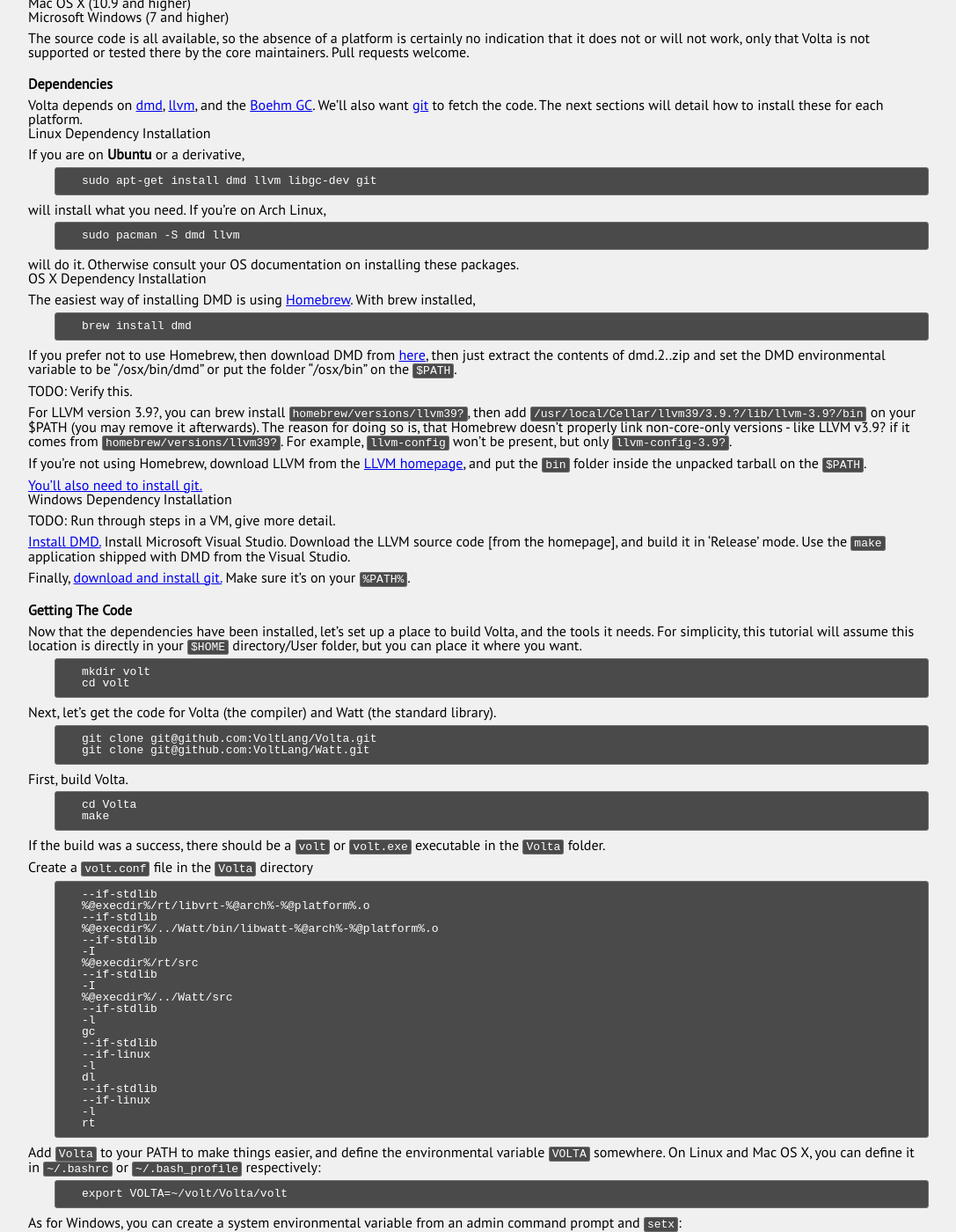
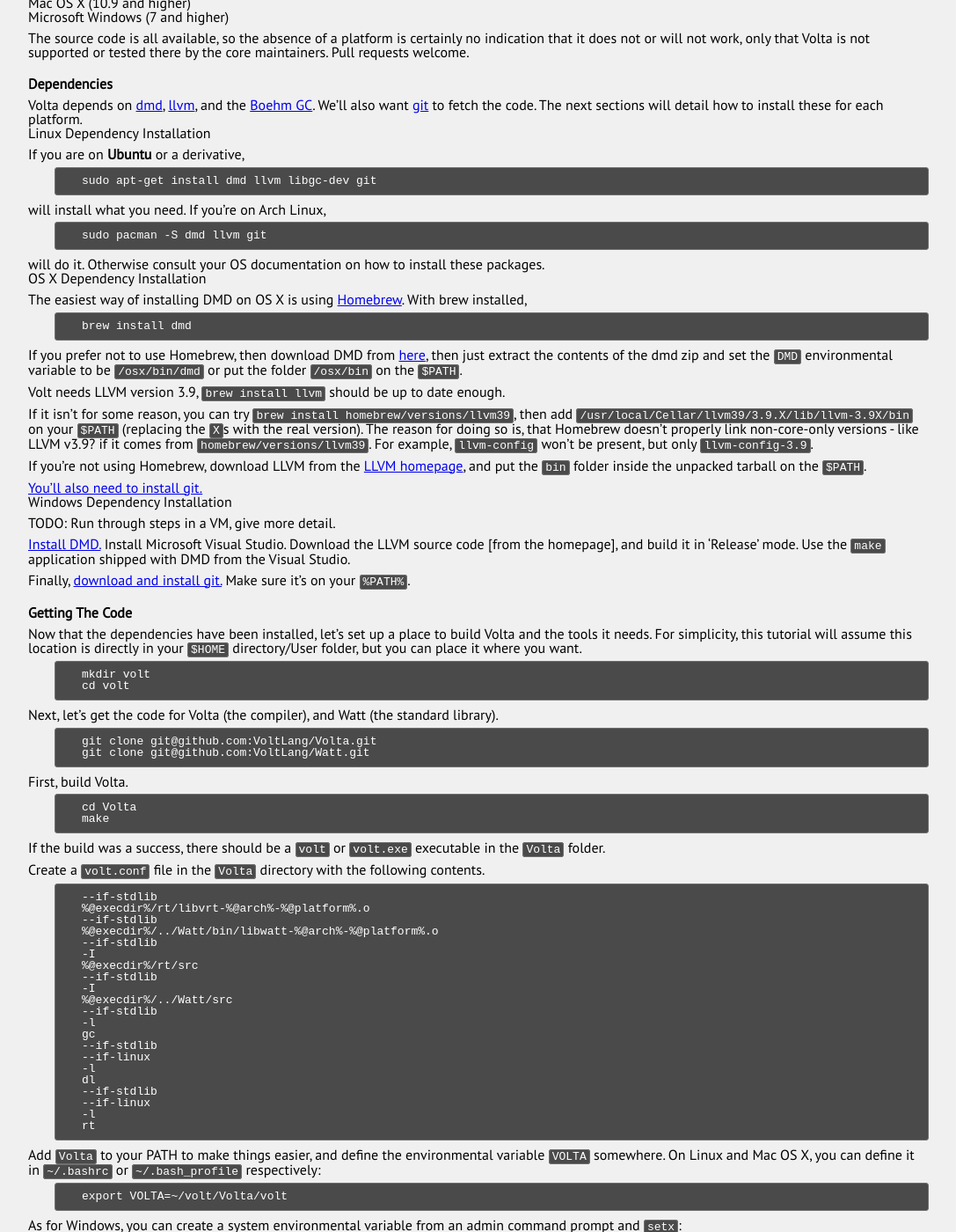
Before and after one commit to VoltLang/Website, a Jekyll site: the page built from doc/tvpl/c2-setup.md, in a window 1280 px wide and 1400 px high, scrolled down 373 px. Shown: the whole window at 88% size, without its empty margins (96-1183 px from the left). Built offline with Jekyll 4.4.1, drawn with Linux system fonts in a browser that asks for light colours; some of the changed text lies outside the part shown.

Commit message:
doc: tvpl: Chapter 2 phrasing, verify mac instructions.

```diff
--- a/doc/tvpl/c2-setup.md
+++ b/doc/tvpl/c2-setup.md
@@ -30,21 +30,21 @@
 
 will install what you need. If you're on *Arch Linux*,
 
-	sudo pacman -S dmd llvm
+	sudo pacman -S dmd llvm git
 
-will do it. Otherwise consult your OS documentation on installing these packages.
+will do it. Otherwise consult your OS documentation on how to install these packages.
 
 #### OS X Dependency Installation
 
-The easiest way of installing DMD is using [Homebrew](brew.sh). With brew installed,
+The easiest way of installing DMD on OS X is using [Homebrew](brew.sh). With brew installed,
 
 	brew install dmd
 
-If you prefer not to use Homebrew, then download DMD from [here](http://dlang.org/download.html), then just extract the contents of dmd.2..zip and set the DMD environmental variable to be "/osx/bin/dmd" or put the folder "/osx/bin" on the `$PATH`.
+If you prefer not to use Homebrew, then download DMD from [here](http://dlang.org/download.html), then just extract the contents of the dmd zip and set the `DMD` environmental variable to be `/osx/bin/dmd` or put the folder `/osx/bin` on the `$PATH`.
 
-*TODO: Verify this.*
+Volt needs LLVM version 3.9, `brew install llvm` should be up to date enough.
 
-For LLVM version 3.9?, you can brew install `homebrew/versions/llvm39?`, then add `/usr/local/Cellar/llvm39/3.9.?/lib/llvm-3.9?/bin` on your $PATH (you may remove it afterwards). The reason for doing so is, that Homebrew doesn’t properly link non-core-only versions - like LLVM v3.9? if it comes from `homebrew/versions/llvm39?`. For example, `llvm-config` won’t be present, but only `llvm-config-3.9?`.
+If it isn't for some reason, you can try `brew install homebrew/versions/llvm39`, then add `/usr/local/Cellar/llvm39/3.9.X/lib/llvm-3.9X/bin` on your `$PATH` (replacing the `X`s with the real version). The reason for doing so is, that Homebrew doesn’t properly link non-core-only versions - like LLVM v3.9? if it comes from `homebrew/versions/llvm39`. For example, `llvm-config` won’t be present, but only `llvm-config-3.9`.
 
 If you're not using Homebrew, download LLVM from the [LLVM homepage](llvm.org), and put the `bin` folder inside the unpacked tarball on the `$PATH`.
 
@@ -60,12 +60,12 @@
 
 ### Getting The Code
 
-Now that the dependencies have been installed, let's set up a place to build *Volta*, and the tools it needs. For simplicity, this tutorial will assume this location is directly in your `$HOME` directory/User folder, but you can place it where you want.
+Now that the dependencies have been installed, let's set up a place to build *Volta* and the tools it needs. For simplicity, this tutorial will assume this location is directly in your `$HOME` directory/User folder, but you can place it where you want.
 
 	mkdir volt
 	cd volt
 
-Next, let's get the code for *Volta* (the compiler) and *Watt* (the standard library).
+Next, let's get the code for *Volta* (the compiler), and *Watt* (the standard library).
 
 	git clone git@github.com:VoltLang/Volta.git
 	git clone git@github.com:VoltLang/Watt.git
@@ -77,7 +77,7 @@
 
 If the build was a success, there should be a `volt` or `volt.exe` executable in the `Volta` folder.
 
-Create a `volt.conf` file in the `Volta` directory
+Create a `volt.conf` file in the `Volta` directory with the following contents.
 
 	--if-stdlib
 	%@execdir%/rt/libvrt-%@arch%-%@platform%.o
@@ -122,6 +122,8 @@
 
 ### The Program
 
+Save this code into a file called `hello.volt`.
+
 	import watt.io;
 
 	fn main() i32
```
Also changed, not shown: other parts of doc/tvpl/c2-setup.md (+2 -2 lines).
